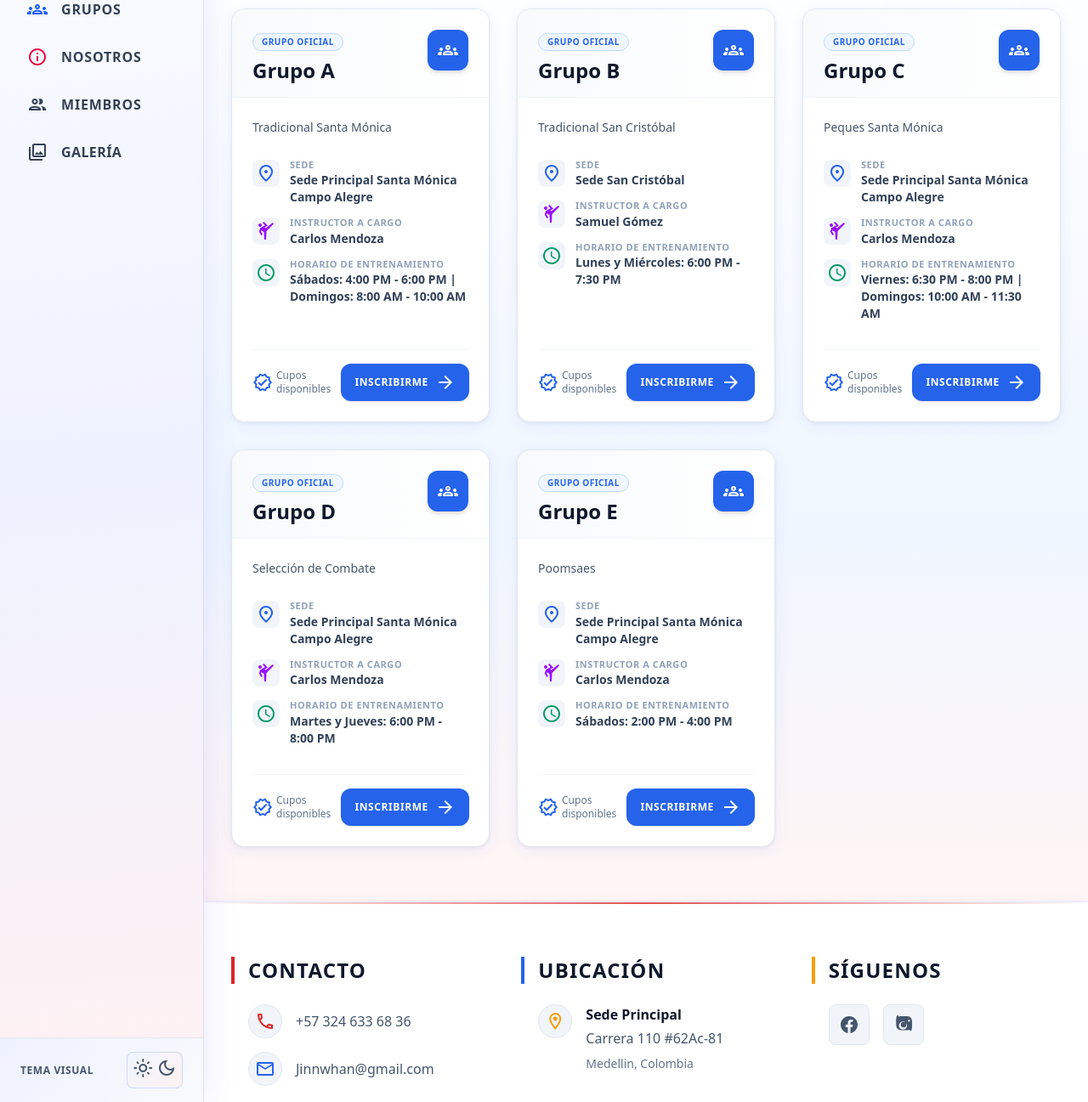
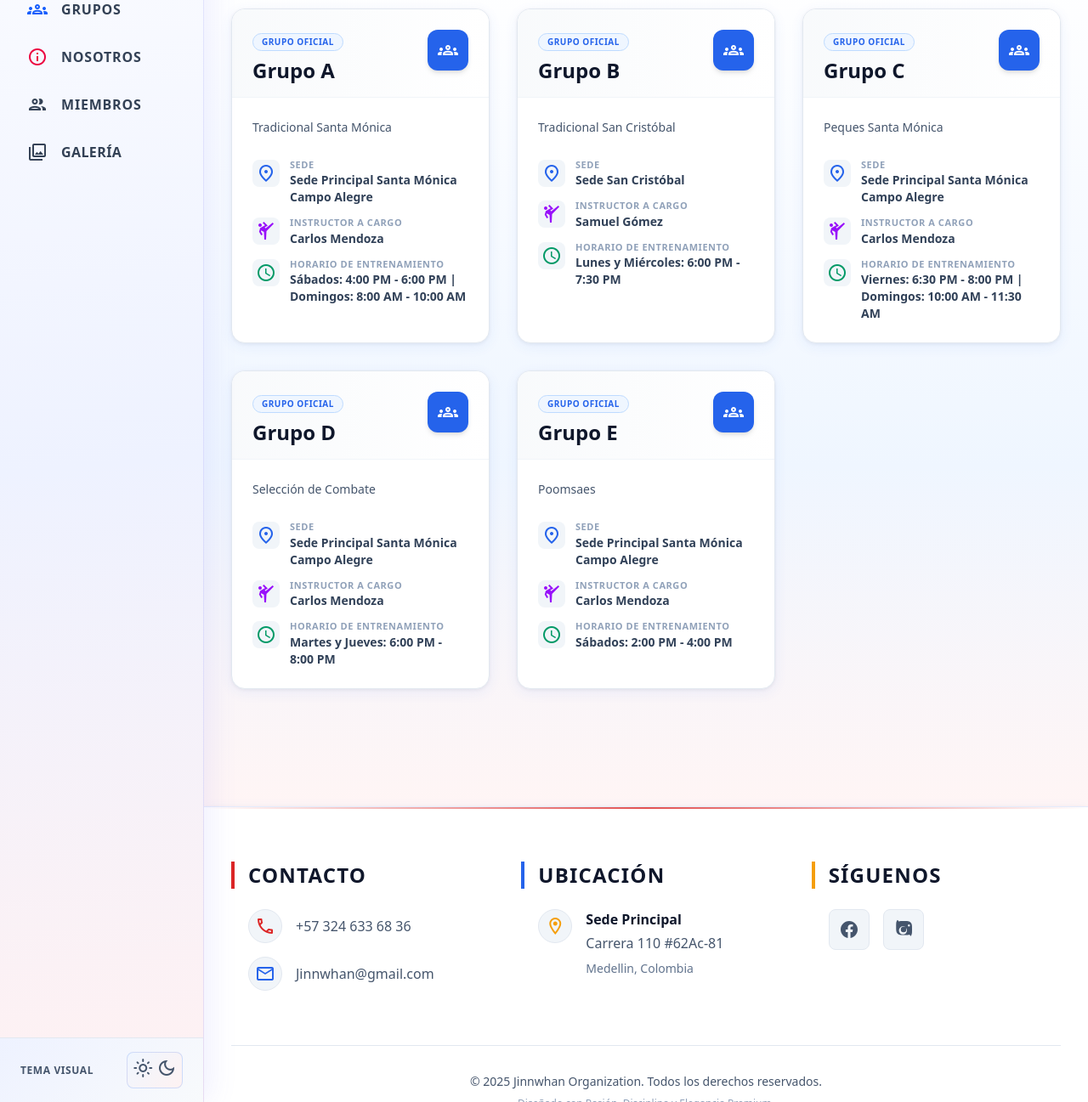
Before and after one commit to wilouzet22/Jinhwan-Corporation, a PHP site: page /grupos in a window 1280 px wide. Shown: the part 374-1671 px from the top of the page at 85% size. Run offline with PHP 8.4, Linux system fonts and the light colour scheme; data comes from the database, SQL or seed files in the repository; data that the repository does not hold is empty; style sheets or scripts are compiled from the project's sources; some libraries are stand-ins or nearby versions.

Commit message:
refactor: dejar vista publica de grupos como seccion puramente informativa

```diff
--- a/vistas/web/grupos.php
+++ b/vistas/web/grupos.php
@@ -90,20 +90,6 @@
                             </div>
                         </div>
 
-                        <!-- Footer con Acción -->
-                        <div class="p-6 pt-0 mt-2">
-                            <div class="pt-4 border-t border-slate-100 dark:border-slate-800/80 flex items-center justify-between gap-3">
-                                <span class="inline-flex items-center gap-1 text-xs text-slate-500 dark:text-slate-400 font-medium">
-                                    <span class="material-icons-outlined text-sm text-tkd-blue">verified</span>
-                                    Cupos disponibles
-                                </span>
-                                <a href="<?= base_url('/registro') ?>" class="inline-flex items-center gap-2 py-2.5 px-4 rounded-xl bg-tkd-blue hover:bg-blue-700 text-white font-bold text-xs uppercase tracking-wider shadow-sm hover:shadow transition-all cursor-pointer">
-                                    <span>Inscribirme</span>
-                                    <span class="material-icons-outlined text-sm">arrow_forward</span>
-                                </a>
-                            </div>
-                        </div>
-
                     </div>
                 <?php endforeach; ?>
             </div>
```
